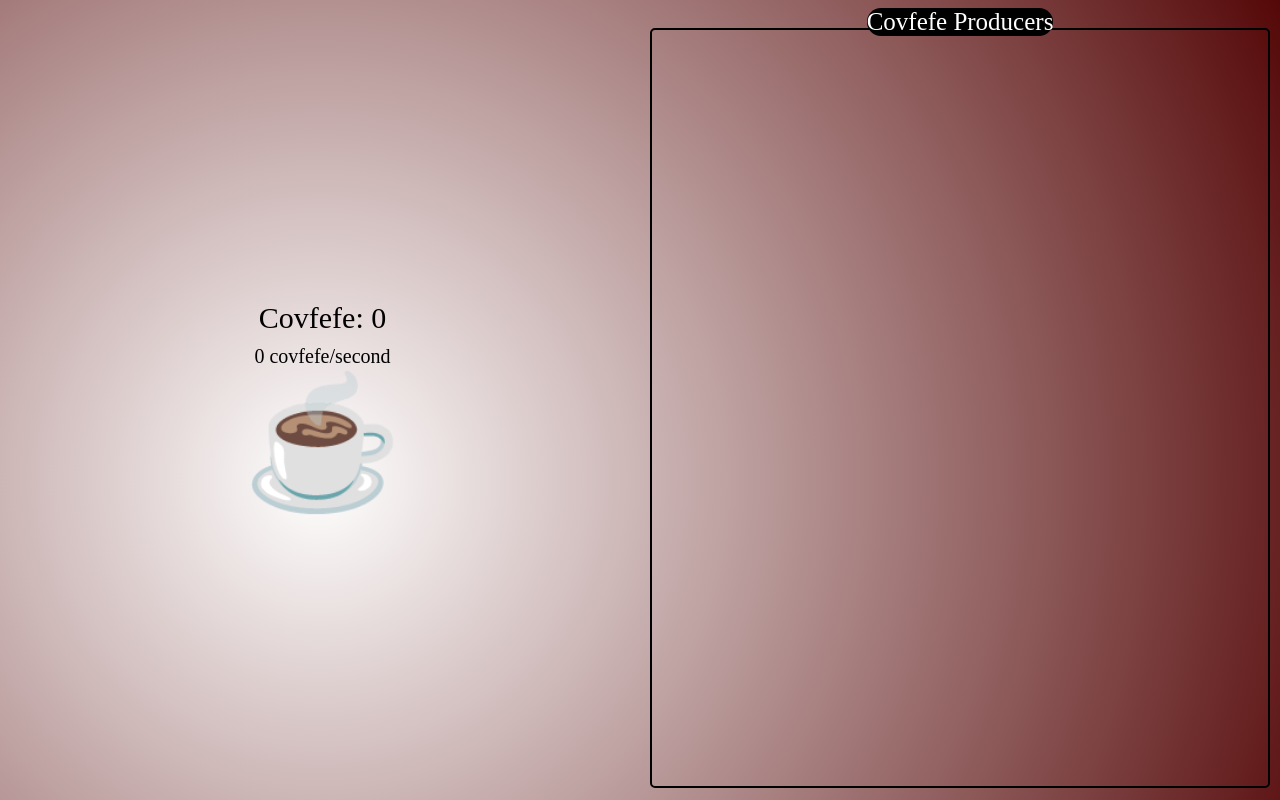
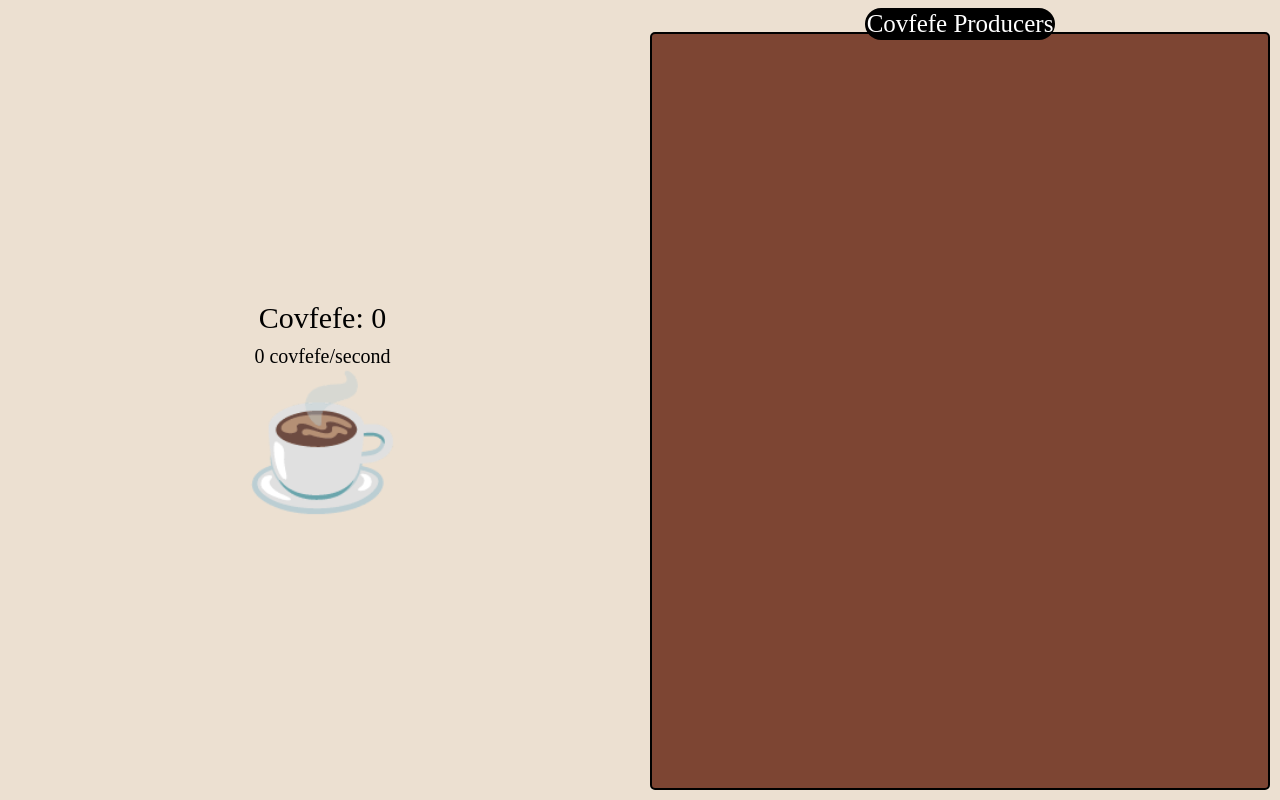
Before and after one commit to zachty/Dom-Checkpoint, a website: page index.html in a window 1280 px wide. Drawn offline with Linux system fonts and the light colour scheme.

Commit message:
changed some styling

```diff
--- a/style.css
+++ b/style.css
@@ -9,7 +9,12 @@ body {
     width: 100%;
     height: 100vh;
     min-width: 650px;
-    background: radial-gradient(circle at 25% 60%, white, rgb(85, 8, 8));
+    /* background: radial-gradient(
+        closest-corner circle at 25% 60%,
+        white,
+        #7d4533
+    ); */
+    background-color: #ece0d1;
 }
 .column {
     margin: 10px;
@@ -40,6 +45,7 @@ body {
     background-color: black;
     top: 8px;
     border-radius: 1em;
+    padding: 2px;
 }
 #big_coffee {
     user-select: none;
@@ -61,15 +67,19 @@ body {
     overflow: auto;
     border: 2px black solid;
     border-radius: 5px;
+    /* background: linear-gradient(to bottom, #dcb1ac, #967259, #634832, #38220f); */
+    background-color: #7d4533;
 }
 
 .producer {
+    color: white;
     margin-bottom: 5px;
     padding: 10px;
     border: 2px solid grey;
     border-radius: 4px;
     display: flex;
     justify-content: space-between;
+    /* background: linear-gradient(to right, #dbc1ac, rgba(255, 255, 255, 0.301)); */
 }
 .producer-column {
     display: flex;
```
